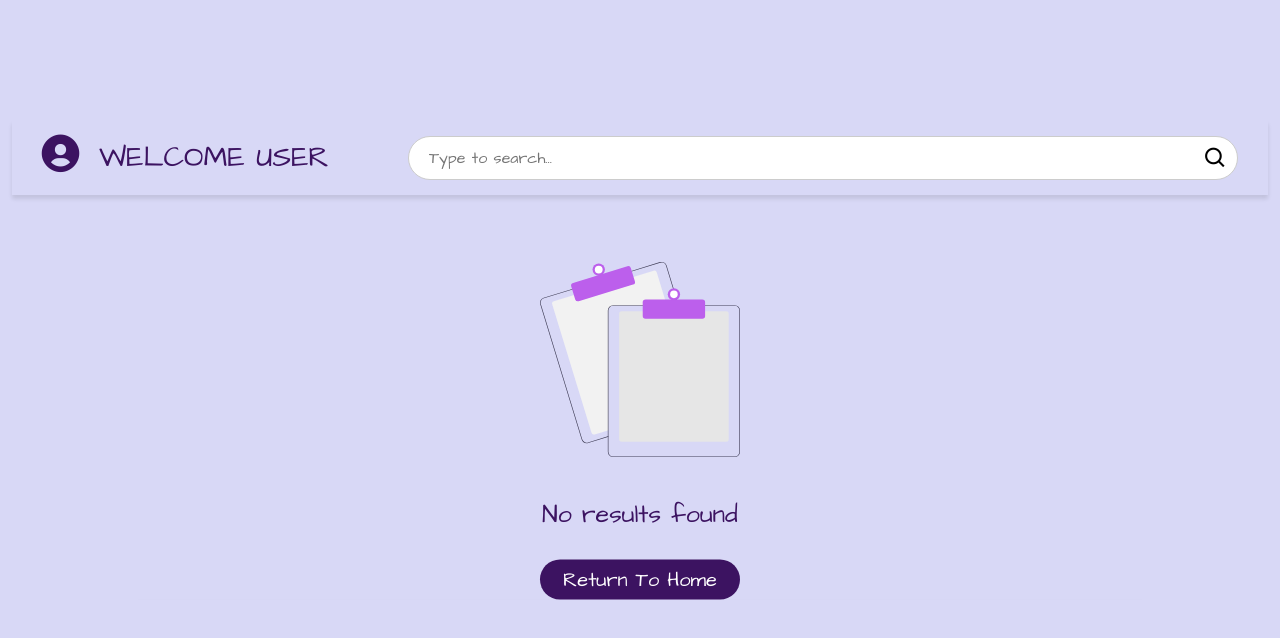
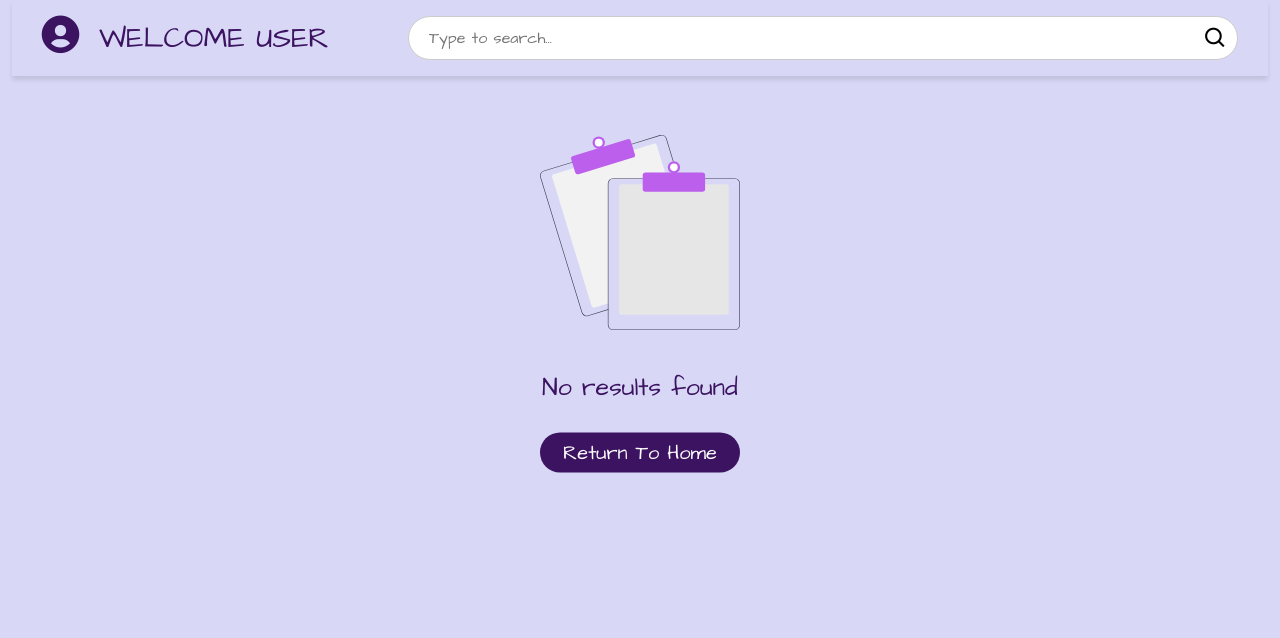
Before and after one commit to sreehb-123/9-11, a React (Create React App) app in the folder email-validation/: page /search-results in a window 1280 px wide. Shown: the top 638 px of the page. Built offline with nearby package versions, Linux system fonts and the light colour scheme; a web font is replaced by a local one.

Commit message:
Update searchResults.js

```diff
--- a/email-validation/src/components/searchResults.js
+++ b/email-validation/src/components/searchResults.js
@@ -51,6 +51,7 @@ function SearchResults() {
     <div className='NAVBAR'>
         <Navbar />
     </div>
+    <div className="main">
     <div className="search-results">
       {error && <p className="error-message">{error}</p>}
       <ul>
@@ -69,6 +70,7 @@ function SearchResults() {
         )}
       </ul>
     </div>
+    </div>
     </>
   );
 }
```
